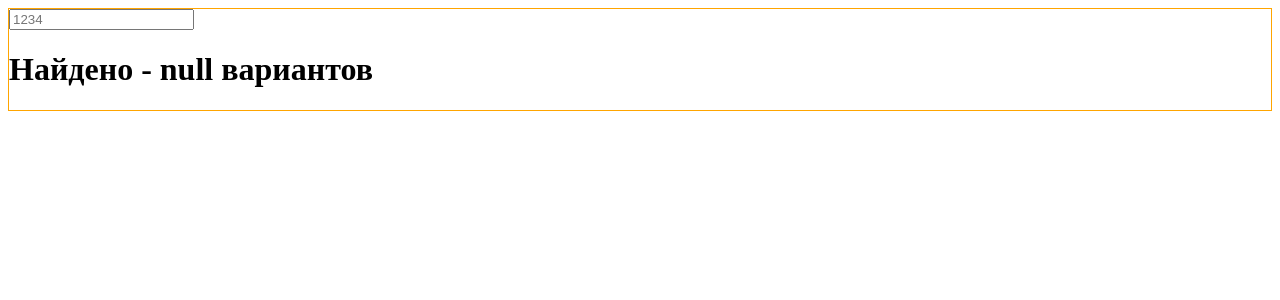
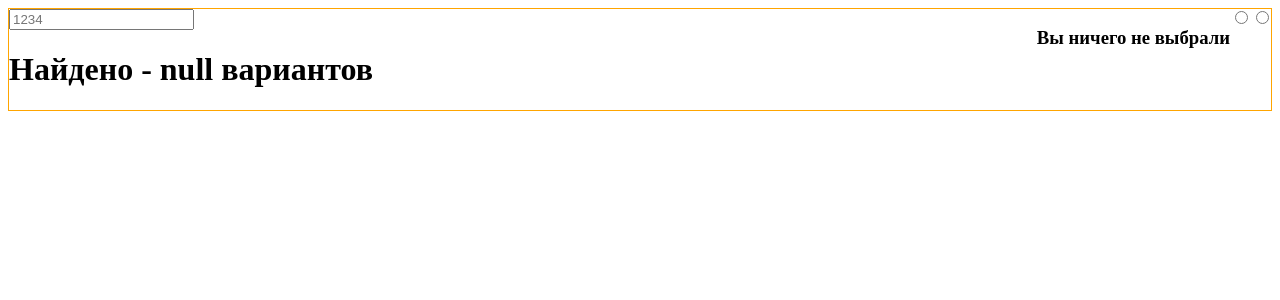
Before and after one commit to JustTrueSerj/ReactiveX, an Angular app: page / in a window 1280 px wide. Shown: the top 300 px of the page. Built offline with nearby package versions, Linux system fonts and the light colour scheme.

Commit message:
Added 1st type of components communication

```diff
--- a/src/app/app.component.html
+++ b/src/app/app.component.html
@@ -1,2 +1,4 @@
 <!--The content below is only a placeholder and can be replaced.-->
+<app-radio-changer (radioValueToApp)="confirmRadioValue($event)"></app-radio-changer>
+<h3 class="radioValue">{{radioValue || 'Вы ничего не выбрали'}}</h3>
 <app-search-box></app-search-box>
--- a/src/app/app.component.scss
+++ b/src/app/app.component.scss
@@ -0,0 +1,6 @@
+app-radio-changer {
+  float: right;
+}
+.radioValue {
+  float: right;
+}
--- a/src/app/app.component.ts
+++ b/src/app/app.component.ts
@@ -1,4 +1,4 @@
-import { Component } from '@angular/core';
+import {Component, Input} from '@angular/core';
 
 @Component({
   selector: 'app-root',
@@ -6,5 +6,9 @@ import { Component } from '@angular/core';
   styleUrls: ['./app.component.scss']
 })
 export class AppComponent {
-  title = 'fT';
+  @Input() radioValue: string;
+
+  confirmRadioValue(event) {
+    this.radioValue = event;
+  }
 }
--- a/src/app/app.module.ts
+++ b/src/app/app.module.ts
@@ -6,6 +6,7 @@ import {SearchBoxModule} from './search-box/search-box.module';
 import {HttpClientModule} from '@angular/common/http';
 import {HttpService} from './shared/http.service';
 import {FormsModule} from '@angular/forms';
+import {RadioChangerModule} from './radio-changer/radio-changer.module';
 
 @NgModule({
   declarations: [
@@ -15,7 +16,8 @@ import {FormsModule} from '@angular/forms';
     BrowserModule,
     SearchBoxModule,
     HttpClientModule,
-    FormsModule
+    FormsModule,
+    RadioChangerModule,
   ],
   providers: [HttpService],
   bootstrap: [AppComponent]
--- /dev/null
+++ b/src/app/radio-changer/radio-changer.component.html
@@ -0,0 +1,2 @@
+<input (click)="emitIt('Вы выбрали Видео')" type="radio" name="changer">
+<input (click)="emitIt('Вы выбрали Видео и фото')" type="radio" name="changer">
--- /dev/null
+++ b/src/app/radio-changer/radio-changer.component.ts
@@ -0,0 +1,14 @@
+import {Component, EventEmitter, Output} from '@angular/core';
+
+@Component({
+  selector: 'app-radio-changer',
+  templateUrl: './radio-changer.component.html',
+  styleUrls: [`./radio-changer.component.scss`]
+})
+export class RadioChangerComponent {
+  @Output() radioValueToApp = new EventEmitter<string>();
+
+  emitIt(value) {
+    this.radioValueToApp.emit(value);
+  }
+}
```
Also changed, not shown: src/app/radio-changer/radio-changer.module.ts (added, +17 -0 lines), src/app/radio-changer/radio-changer.component.scss (added), 2 other files (tests, documents, lock files or other folders).
